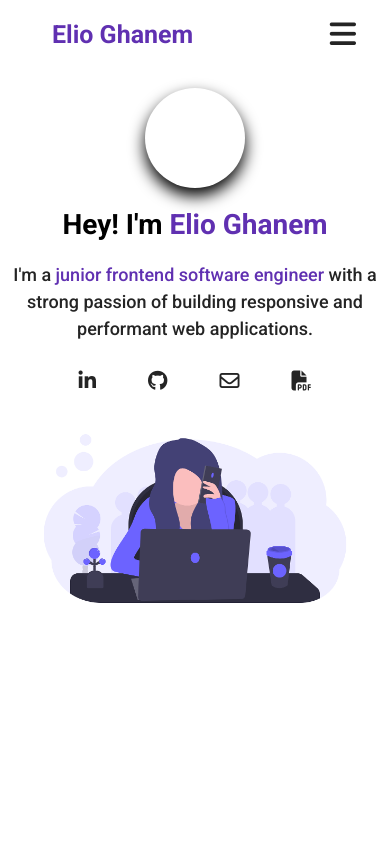
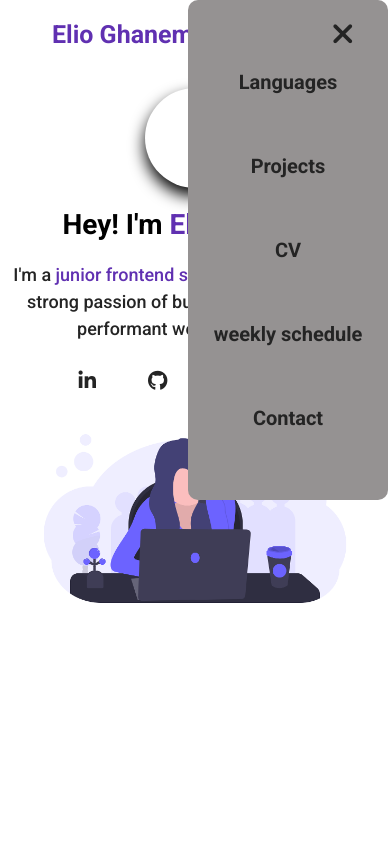
Before and after one commit to elioghanem/CSC360_project, a plain HTML site: page index.html in a window 390 px wide. Both pictures are taken after a click on the button 342 px from the left and 34 px from the top of the page. Shown: the top 844 px of the page. Drawn offline with Linux system fonts and the light colour scheme.

Commit message:
fixing the menu

```diff
--- a/index.html
+++ b/index.html
@@ -7,7 +7,7 @@
     <link rel="stylesheet" href="./style.css">
     <title>Portofolio</title>
     <script src="https://kit.fontawesome.com/c8e4d183c2.js" crossorigin="anonymous"></script>
-    <script src="burger_menu.js"></script>
+    <script src="index.js"></script>
 </head>
 
 <body>
@@ -51,24 +51,24 @@
             <i class="fas fa-bars "></i>
         </button>
         <div class="menu__backdrop">
-            <button class="btn__menu btn__menu--close " onclick="closeMenu() ">
+            <button class="btn__menu btn__menu--close " onclick="closeMenu()">
                 <i class="fas fa-times "></i>
             </button>
             <ul class="menu__links">
                 <li class="menu__list1">
-                    <a href="#languages" class="menu__link">Languages</a>
+                    <a href="#languages" class="menu__link" onclick="closeMenu()">Languages</a>
                 </li>
                 <li class="menu__list">
-                    <a href="#projects" class="menu__link">Projects</a>
+                    <a href="#projects" class="menu__link" onclick="closeMenu()">Projects</a>
                 </li class="menu__link">
                 <li class="menu__list">
-                    <a href="#cv" class="menu__link">CV</a>
+                    <a href="#cv" class="menu__link" onclick="closeMenu()">CV</a>
                 </li class="menu__link">
                 <li class="menu__list">
-                    <a href="#weeklySchedule" class="menu__link">weekly schedule</a>
+                    <a href="#weeklySchedule" class="menu__link" onclick="closeMenu()">weekly schedule</a>
                 </li class="menu__link">
                 <li class="menu__list">
-                    <a href="#contact" class="menu__link">Contact</a>
+                    <a href="#contact" class="menu__link" onclick="closeMenu()">Contact</a>
                 </li>
             </ul>
         </div>
```
